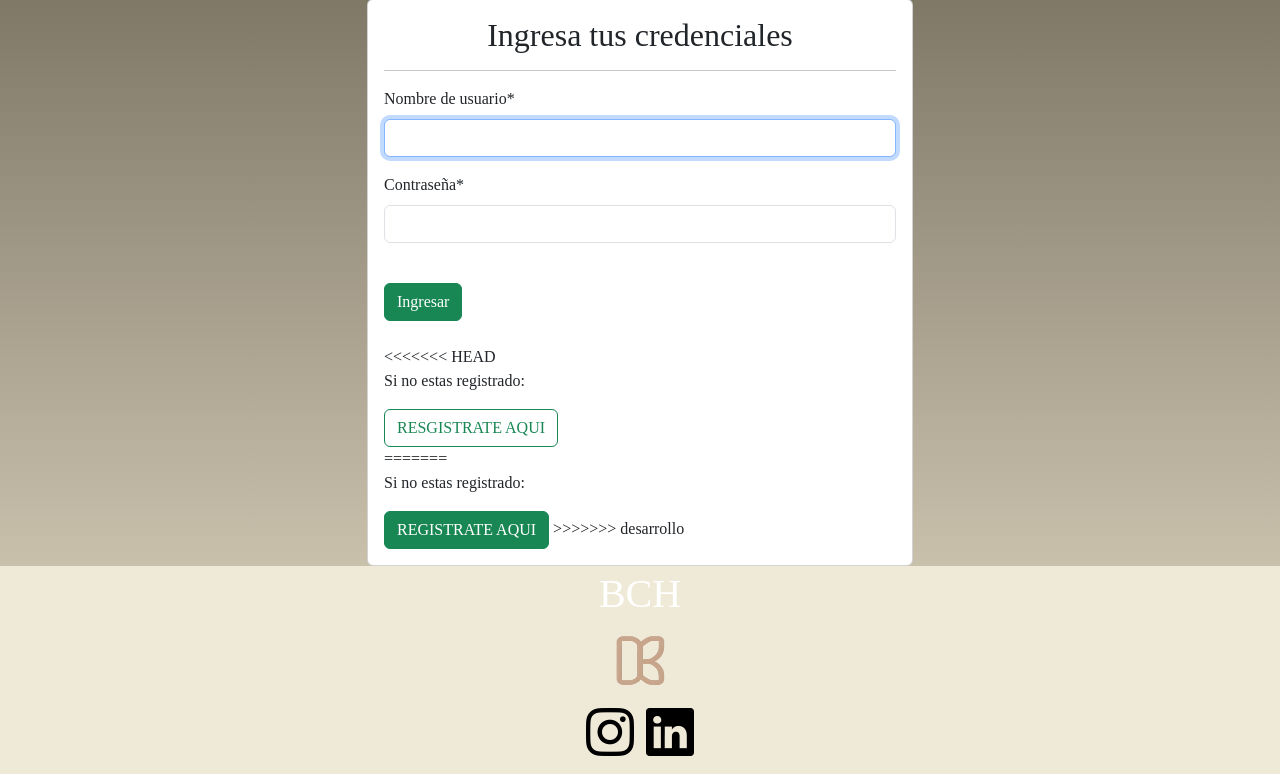
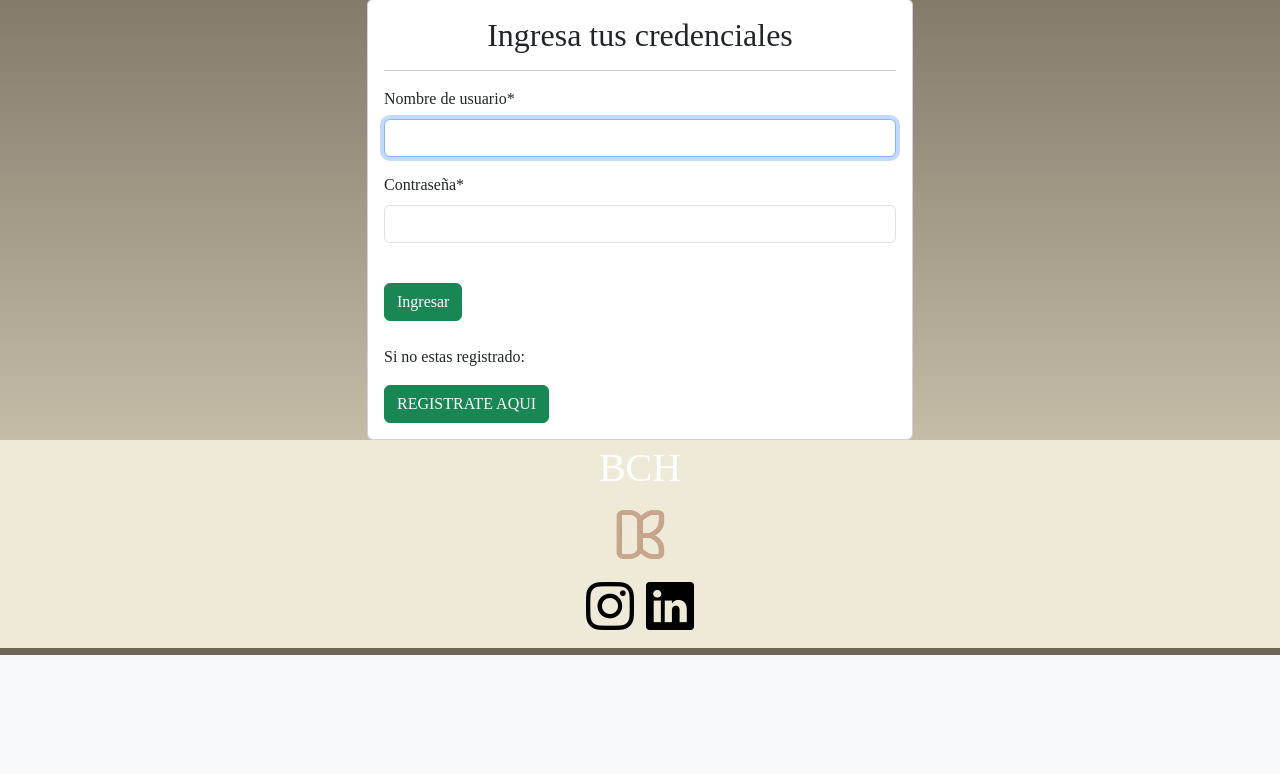
Before and after one commit to DavidAvila6/Bachilleres, a Django app: page /accounts/login/ in a window 1280 px wide. Shown: the part 145-919 px from the top of the page. After the commit the page ends 800 px from the top, so only its background shows below. Run offline with Django 3.2, Linux system fonts and the light colour scheme; some libraries are stand-ins or nearby versions.

Commit message:
Cambio Login

```diff
--- a/mainPage/templates/registration/login.html
+++ b/mainPage/templates/registration/login.html
@@ -22,16 +22,8 @@
                             <input type="submit" value="Ingresar" class="btn btn-success float-right">
                             <br>
                             <br>
-<<<<<<< HEAD
-                            <div class="col ml-auto">
-                                <p>Si no estas registrado:</p>
-                                <a href="/registro" class="btn btn-outline-success">RESGISTRATE AQUI</a>
-                            </div>
-
-=======
                             <p>Si no estas registrado:</p>
                             <a href="/registro" class="btn btn-success float-right">REGISTRATE AQUI</a>
->>>>>>> desarrollo
 
                         </form>
                     </div>
```
